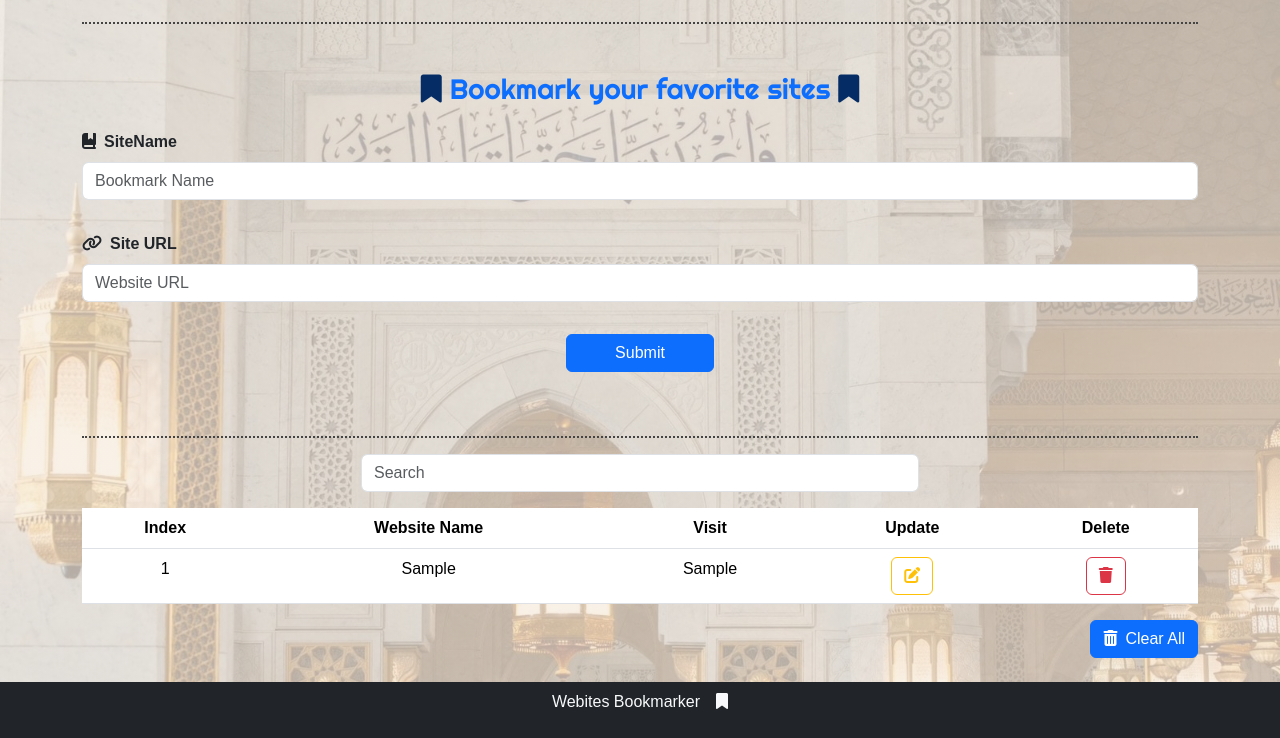
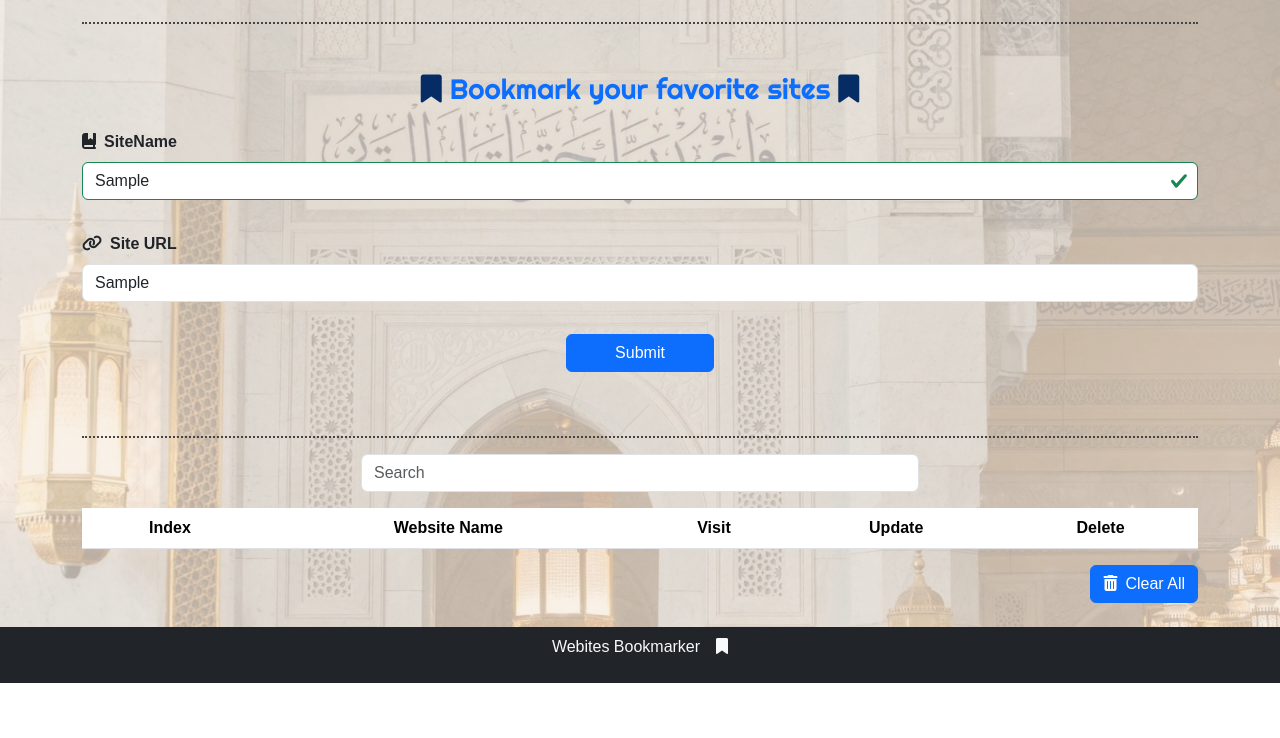
Before and after one commit to Eissa44/Bookmark-Creator, a plain HTML site: page index.html in a window 1280 px wide. Both pictures are taken after typing "Sample", "Sample" into the empty fields and a click on the button "Submit". Shown: the part 141-879 px from the top of the page. After the commit the page ends 824 px from the top, so only its background shows below. Drawn offline with Linux system fonts and the light colour scheme.

Commit message:
add a new feature (regex)

```diff
--- a/JS/main.js
+++ b/JS/main.js
@@ -7,7 +7,9 @@ let updateBtn = document.getElementById("updateBtn");
 let sitesList = [];
 
 let indexUpdate = 0;
+
 function addBook() {
+  if (validName() == true) {
     let site = {
       siteName: bookmarkInput.value,
       siteUrl: siteUrlInput.value,
@@ -16,6 +18,7 @@ function addBook() {
     localStorage.setItem("site", JSON.stringify(sitesList));
     clearForm();
     viewSites();
+  }
 }
 // end of region
 
@@ -138,3 +141,24 @@ function clearLocalSites() {
   sitesList = [];
   viewSites();
 }
+
+let validName = document.getElementById("bookmarkInput");
+validName.addEventListener("input", validationName);
+
+let userMassega = document.getElementById("userMassega");
+
+function validationName() {
+  let text = bookmarkInput.value;
+  let regexName = /^[A-Z][a-z]{3,15}$/;
+  if (regexName.test(text)) {
+    bookmarkInput.classList.add("is-valid");
+    bookmarkInput.classList.remove("is-invalid");
+    userMassega.classList.add("d-none");
+    return true;
+  } else {
+    bookmarkInput.classList.add("is-invalid");
+    bookmarkInput.classList.remove("is-valid");
+    userMassega.classList.remove("d-none");
+    return false;
+  }
+}
--- a/index.html
+++ b/index.html
@@ -57,6 +57,10 @@
             class="form-control focus-ring focus-ring-info"
             placeholder="Bookmark Name"
           />
+
+          <p id="userMassega" class="alert alert-info mt-3 d-none">
+            Please enter a correct data like (Facebook).
+          </p>
         </div>
 
         <div class="frist-input py-3">
```
Lines whose indentation alone changed are shown as unchanged.
